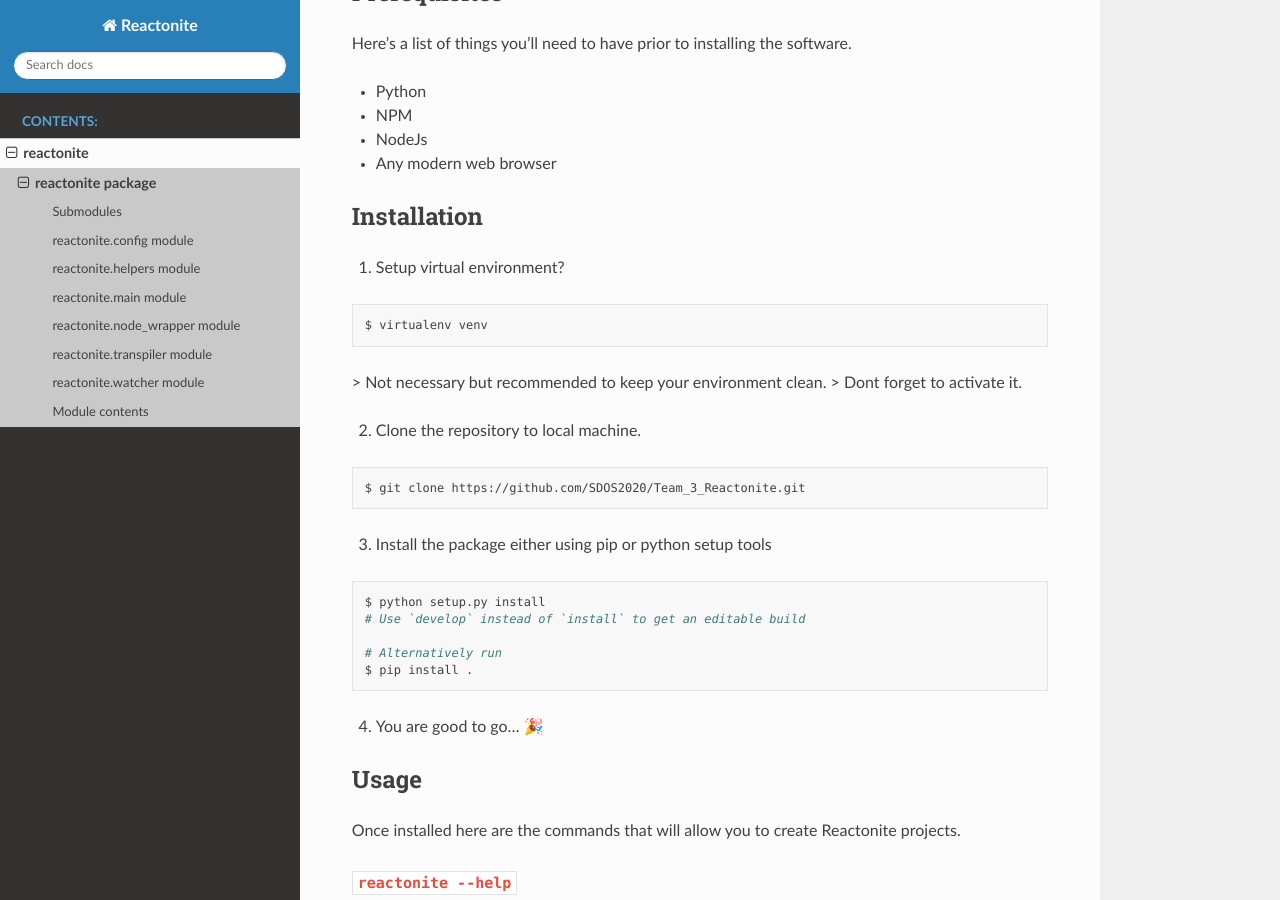
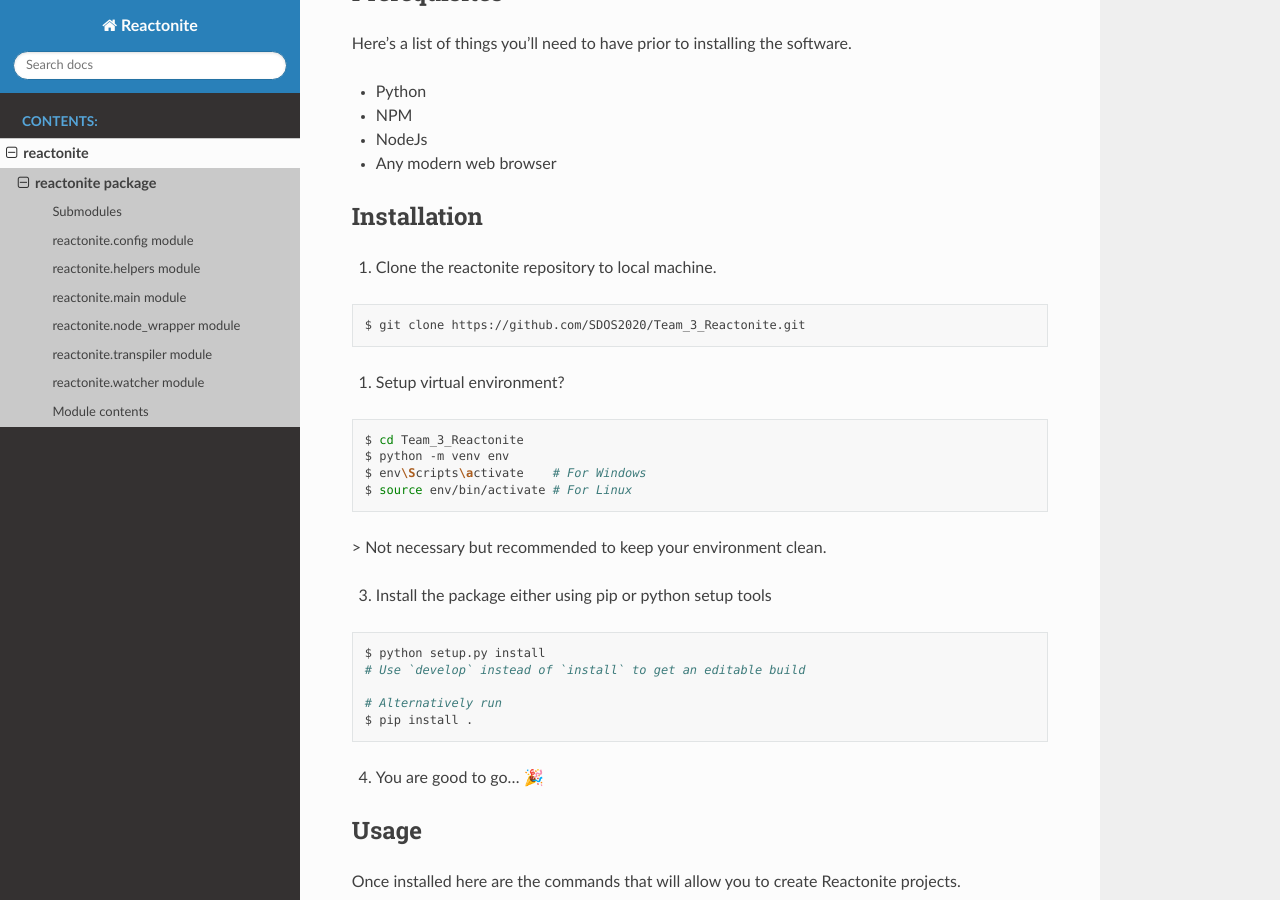
Before and after one commit to reactonite/core, a Sphinx documentation site: the page built from docs/source/index.rst, in a window 1280 px wide and 900 px high, scrolled down 632 px. Built offline with Sphinx 7.4.7 and the Read the Docs theme 2.0.0, drawn with Linux system fonts in a browser that asks for light colours.

Commit message:
Update docs with further environment steps

```diff
--- a/docs/source/index.rst
+++ b/docs/source/index.rst
@@ -43,20 +43,22 @@
 Installation
 ------------
 
+1. Clone the reactonite repository to local machine.
+
+.. code:: sh
+
+    $ git clone https://github.com/SDOS2020/Team_3_Reactonite.git
+
 1. Setup virtual environment?
 
 .. code:: sh
 
-    $ virtualenv venv
+    $ cd Team_3_Reactonite
+    $ python -m venv env
+    $ env\Scripts\activate    # For Windows
+    $ source env/bin/activate # For Linux
 
 > Not necessary but recommended to keep your environment clean.
-> Dont forget to activate it.
-
-2. Clone the repository to local machine.
-
-.. code:: sh
-
-    $ git clone https://github.com/SDOS2020/Team_3_Reactonite.git
 
 3. Install the package either using pip or python setup tools
 
```
